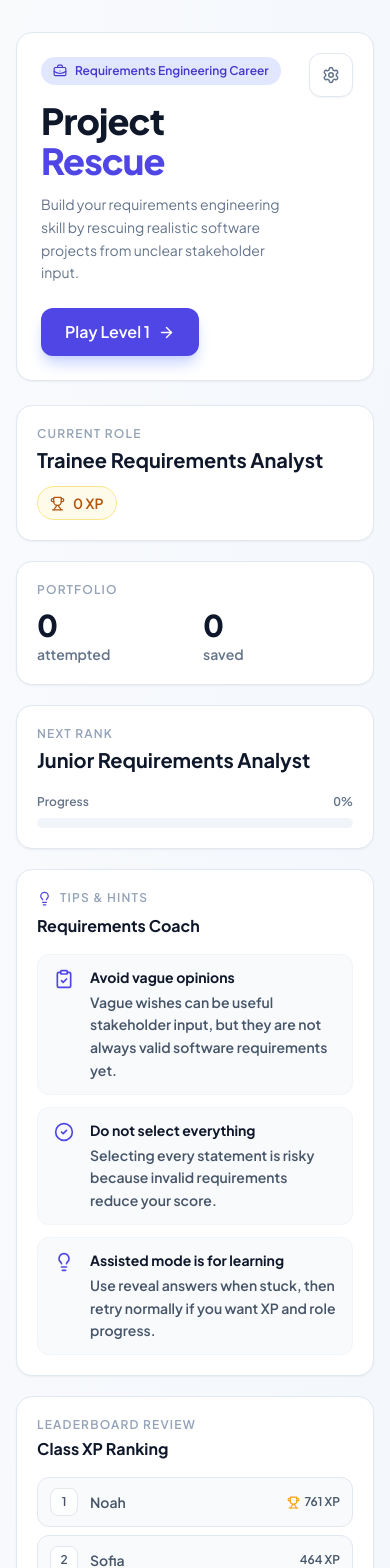
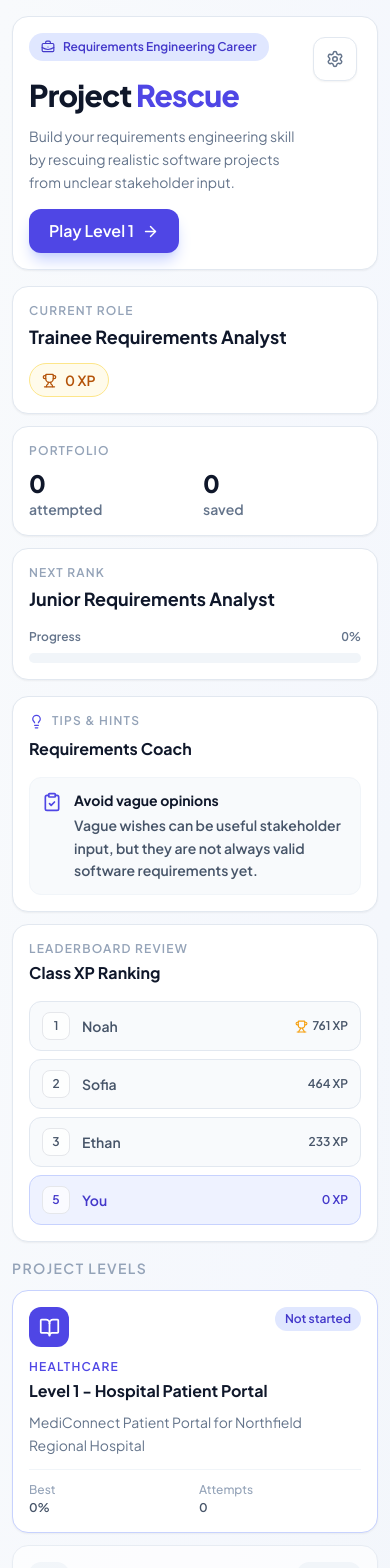
Before and after one commit to PREOWEI/project-rescue, a Next.js app: page / in a window 390 px wide. Shown: the top 1568 px of the page. Built offline with nearby package versions, Linux system fonts and the light colour scheme.

Commit message:
Improve mobile dashboard layout

```diff
--- a/src/components/HomeDashboard.tsx
+++ b/src/components/HomeDashboard.tsx
@@ -537,9 +537,9 @@
   }
 
   return (
-    <main className="min-h-screen bg-gradient-to-br from-slate-50 via-indigo-50/30 to-slate-100 px-4 py-8">
+    <main className="min-h-screen bg-gradient-to-br from-slate-50 via-indigo-50/30 to-slate-100 px-3 py-4 sm:px-4 sm:py-8">
       <div className="max-w-6xl mx-auto">
-        <section className="mb-6 relative rounded-2xl border border-slate-200 bg-white shadow-sm p-6 sm:p-7">
+        <section className="mb-4 sm:mb-6 relative rounded-2xl border border-slate-200 bg-white shadow-sm p-4 sm:p-7">
           <button
             onClick={() => setShowSettings(true)}
             className="absolute right-5 top-5 inline-flex items-center justify-center w-11 h-11 rounded-xl border border-slate-200 bg-white text-slate-500 hover:text-indigo-600 hover:bg-slate-50 active:scale-95 shadow-sm transition-all duration-150"
@@ -547,13 +547,13 @@
           >
             <Settings size={18} />
           </button>
-          <div className="flex flex-col gap-6 lg:flex-row lg:items-end lg:justify-between pr-14">
+          <div className="flex flex-col gap-4 sm:gap-6 lg:flex-row lg:items-end lg:justify-between pr-12 sm:pr-14">
             <div className="max-w-2xl">
               <div className="inline-flex items-center gap-2 bg-indigo-100 text-indigo-700 text-xs font-semibold px-3 py-1.5 rounded-full mb-4">
                 <BriefcaseBusiness size={14} />
                 Requirements Engineering Career
               </div>
-              <h1 className="text-4xl sm:text-5xl font-800 text-slate-900 tracking-tight" style={{ fontWeight: 800 }}>
+              <h1 className="text-3xl sm:text-5xl font-800 text-slate-900 tracking-tight" style={{ fontWeight: 800 }}>
                 Project <span className="text-indigo-600">Rescue</span>
               </h1>
               <p className="text-slate-500 text-sm sm:text-base mt-3 leading-relaxed">
@@ -565,7 +565,7 @@
               <a
                 onClick={() => selectLevel(primaryLevel.id)}
                 href="/start-screen"
-                className="inline-flex items-center justify-center gap-2 bg-indigo-600 hover:bg-indigo-700 active:scale-95 text-white font-semibold px-6 py-3 rounded-xl shadow-lg shadow-indigo-200 transition-all duration-150"
+                className="inline-flex items-center justify-center gap-2 bg-indigo-600 hover:bg-indigo-700 active:scale-95 text-white font-semibold px-5 sm:px-6 py-2.5 sm:py-3 rounded-xl shadow-lg shadow-indigo-200 transition-all duration-150"
               >
                 {primaryLabel}
                 <ArrowRight size={17} />
@@ -574,14 +574,14 @@
           </div>
         </section>
 
-        <section className="grid grid-cols-1 md:grid-cols-3 gap-5 mb-5">
-          <div className="bg-white rounded-2xl border border-slate-200 shadow-sm p-5">
+        <section className="grid grid-cols-1 md:grid-cols-3 gap-3 sm:gap-5 mb-4 sm:mb-5">
+          <div className="bg-white rounded-2xl border border-slate-200 shadow-sm p-4 sm:p-5">
             <div className="flex flex-col gap-3">
               <div>
                 <p className="text-xs font-semibold uppercase tracking-widest text-slate-400 mb-1">
                   Current Role
                 </p>
-                <h2 className="text-xl font-700 text-slate-900" style={{ fontWeight: 700 }}>
+                <h2 className="text-lg sm:text-xl font-700 text-slate-900" style={{ fontWeight: 700 }}>
                   {career.current.title}
                 </h2>
               </div>
@@ -592,19 +592,19 @@
             </div>
           </div>
 
-          <div className="bg-white rounded-2xl border border-slate-200 shadow-sm p-5">
+          <div className="bg-white rounded-2xl border border-slate-200 shadow-sm p-4 sm:p-5">
             <p className="text-xs font-semibold uppercase tracking-widest text-slate-400 mb-3">
               Portfolio
             </p>
             <div className="grid grid-cols-2 gap-4">
               <div>
-                <p className="text-3xl font-800 text-slate-900 leading-none" style={{ fontWeight: 800 }}>
+                <p className="text-2xl sm:text-3xl font-800 text-slate-900 leading-none" style={{ fontWeight: 800 }}>
                   {attemptedProjects}
                 </p>
                 <p className="text-sm font-semibold text-slate-500 mt-1">attempted</p>
               </div>
               <div>
-                <p className="text-3xl font-800 text-slate-900 leading-none" style={{ fontWeight: 800 }}>
+                <p className="text-2xl sm:text-3xl font-800 text-slate-900 leading-none" style={{ fontWeight: 800 }}>
                   {projectsSaved}
                 </p>
                 <p className="text-sm font-semibold text-slate-500 mt-1">saved</p>
@@ -612,11 +612,11 @@
             </div>
           </div>
 
-          <div className="bg-white rounded-2xl border border-slate-200 shadow-sm p-5">
+          <div className="bg-white rounded-2xl border border-slate-200 shadow-sm p-4 sm:p-5">
             <p className="text-xs font-semibold uppercase tracking-widest text-slate-400 mb-1">
               Next Rank
             </p>
-            <h2 className="text-xl font-700 text-slate-900 mb-5" style={{ fontWeight: 700 }}>
+            <h2 className="text-lg sm:text-xl font-700 text-slate-900 mb-4 sm:mb-5" style={{ fontWeight: 700 }}>
               {career.next.title}
             </h2>
             <div className="mb-2 flex items-center justify-between gap-3">
@@ -636,8 +636,8 @@
           </div>
         </section>
 
-        <section className="grid grid-cols-1 lg:grid-cols-[1fr_430px] gap-5 mb-6 items-stretch">
-          <div className="bg-white rounded-2xl border border-slate-200 shadow-sm p-5 min-h-[210px]">
+        <section className="grid grid-cols-1 lg:grid-cols-[1fr_430px] gap-3 sm:gap-5 mb-4 sm:mb-6 items-stretch">
+          <div className="bg-white rounded-2xl border border-slate-200 shadow-sm p-4 sm:p-5 sm:min-h-[210px]">
             <div className="mb-4">
               <div>
                 <p className="text-xs font-semibold uppercase tracking-widest text-slate-400 mb-1">
@@ -653,8 +653,11 @@
             </div>
 
             <div className={`grid grid-cols-1 gap-3 transition-opacity duration-200 ${tipsFading ? 'opacity-0' : 'opacity-100'}`}>
-              {visibleTips.map((tip) => (
-                <div key={tip.title} className="flex items-start gap-4 rounded-xl bg-slate-50 border border-slate-100 px-4 py-3">
+              {visibleTips.map((tip, index) => (
+                <div
+                  key={tip.title}
+                  className={`${index > 0 ? 'hidden sm:flex' : 'flex'} items-start gap-3 sm:gap-4 rounded-xl bg-slate-50 border border-slate-100 px-3 sm:px-4 py-3`}
+                >
                   {getTipIcon(tip.kind)}
                   <div>
                     <p className="text-sm font-700 text-slate-900" style={{ fontWeight: 700 }}>
@@ -669,7 +672,7 @@
             </div>
           </div>
 
-            <div className="bg-white rounded-2xl border border-slate-200 shadow-sm p-5">
+            <div className="bg-white rounded-2xl border border-slate-200 shadow-sm p-4 sm:p-5">
               <div className="mb-4">
                 <p className="text-xs font-semibold uppercase tracking-widest text-slate-400 mb-1">
                   Leaderboard Review
@@ -683,7 +686,7 @@
                 {leaderboard.map((entry, index) => (
                   <div
                     key={`${entry.name}-${index}`}
-                    className={`flex items-center justify-between gap-3 rounded-xl border px-3 py-2.5 ${
+                    className={`${index > 2 && !entry.isPlayer ? 'hidden sm:flex' : 'flex'} items-center justify-between gap-3 rounded-xl border px-3 py-2.5 ${
                       entry.isPlayer
                         ? 'border-indigo-200 bg-indigo-50 text-indigo-700'
                         : 'border-slate-200 bg-slate-50 text-slate-600'
@@ -711,10 +714,10 @@
             <h2 className="text-sm font-semibold uppercase tracking-widest text-slate-400">
               Project Levels
             </h2>
-            <span className="text-xs text-slate-400">More levels can be added to the same structure.</span>
+            <span className="hidden sm:inline text-xs text-slate-400">More levels can be added to the same structure.</span>
           </div>
 
-          <div className="grid grid-cols-1 md:grid-cols-2 xl:grid-cols-3 gap-4">
+          <div className="grid grid-cols-1 md:grid-cols-2 xl:grid-cols-3 gap-3 sm:gap-4">
             {LEVELS.map((level, index) => {
               const bestScore = bestScores[level.id];
               const attemptCount = Math.max(attemptCounts[level.id] ?? 0, bestScore !== undefined ? 1 : 0);
@@ -759,9 +762,9 @@
                       : 'border-slate-200 opacity-70 cursor-not-allowed'
                   }`}
                 >
-                  <div className="p-5">
-                    <div className="flex items-start justify-between gap-3 mb-4">
-                      <div className={`w-11 h-11 rounded-xl flex items-center justify-center ${
+                  <div className="p-4 sm:p-5">
+                    <div className="flex items-start justify-between gap-3 mb-3 sm:mb-4">
+                      <div className={`w-10 h-10 sm:w-11 sm:h-11 rounded-xl flex items-center justify-center ${
                         unlocked ? 'bg-indigo-600' : 'bg-slate-100'
                       }`}>
                         {unlocked ? (
@@ -781,10 +784,10 @@
                     <h3 className="text-base font-700 text-slate-900 mb-2" style={{ fontWeight: 700 }}>
                       {level.title}
                     </h3>
-                    <p className="text-sm text-slate-500 leading-relaxed line-clamp-3">
+                    <p className="text-sm text-slate-500 leading-relaxed line-clamp-2 sm:line-clamp-3">
                       {level.projectName} for {level.clientName}
                     </p>
-                    <div className="mt-4 pt-4 border-t border-slate-100 grid grid-cols-2 gap-3 text-xs text-slate-400 font-medium">
+                    <div className="mt-3 sm:mt-4 pt-3 sm:pt-4 border-t border-slate-100 grid grid-cols-2 gap-2 sm:gap-3 text-xs text-slate-400 font-medium">
                       <span className="flex flex-col gap-0.5">
                         <span className="text-slate-400">Best</span>
                         <span className="font-semibold text-slate-600">{bestScore ?? 0}%</span>
@@ -793,11 +796,11 @@
                         <span className="text-slate-400">Attempts</span>
                         <span className="font-semibold text-slate-600">{attemptCount}</span>
                       </span>
-                      <span className="flex flex-col gap-0.5">
+                      <span className="hidden sm:flex flex-col gap-0.5">
                         <span className="text-slate-400">Last played</span>
                         <span className="font-semibold text-slate-600">{formatLastPlayed(lastPlayed[level.id])}</span>
                       </span>
-                      <span className="flex flex-col gap-0.5">
+                      <span className="hidden sm:flex flex-col gap-0.5">
                         <span className="text-slate-400">Time</span>
                         <span className="font-semibold text-slate-600 flex items-center gap-1">
                         <Clock size={13} />
```
